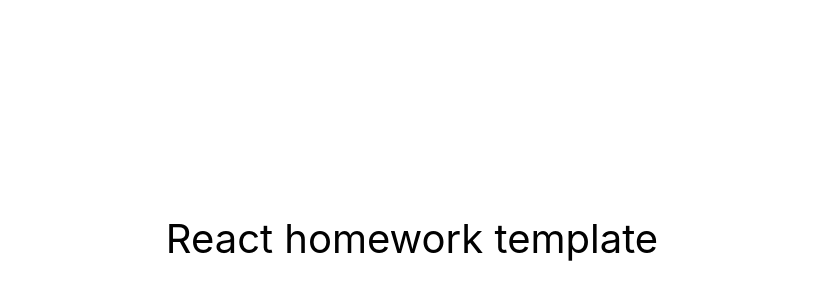
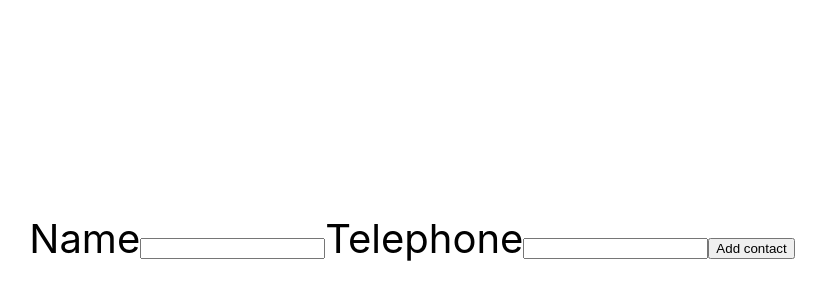
Before and after one commit to MaksimPavlyuchenko/goit-react-hw-02-phonebook, a React (Create React App) app: page / in a window 1280 px wide. Shown: the part 162-462 px from the top of the page, without its empty margins (228-1054 px from the left). Built offline with nearby package versions, Linux system fonts and the light colour scheme.

Commit message:
form-markup

```diff
--- a/package.json
+++ b/package.json
@@ -7,9 +7,11 @@
     "@testing-library/jest-dom": "^5.16.3",
     "@testing-library/react": "^12.1.4",
     "@testing-library/user-event": "^13.5.0",
+    "nanoid": "^4.0.2",
     "react": "^18.1.0",
     "react-dom": "^18.1.0",
     "react-scripts": "5.0.1",
+    "styled-components": "^5.3.11",
     "web-vitals": "^2.1.3"
   },
   "scripts": {
--- a/src/components/App.jsx
+++ b/src/components/App.jsx
@@ -1,6 +1,15 @@
-export const App = () => {
-  return (
-    <div
+import { Component } from "react";
+
+import ContactForm from "./ContactForm/ContactForm";
+
+ class App extends Component {
+  state = {
+    contacts: [],
+    filter: ''
+  }
+  render() {
+    return (
+      <div
       style={{
         height: '100vh',
         display: 'flex',
@@ -10,7 +19,9 @@ export const App = () => {
         color: '#010101'
       }}
     >
-      React homework template
+      <ContactForm/>
     </div>
-  );
-};
+    )
+
+}}
+export default App;
--- /dev/null
+++ b/src/components/ContactForm/ContactForm.jsx
@@ -0,0 +1,56 @@
+import { Component } from 'react';
+import { nanoid } from 'nanoid';
+
+class ContactForm extends Component {
+  state = {
+    name: '',
+    number: '',
+  };
+  handleSubmit =(e)=>{
+    e.preventDefault();
+    const{name,number}=this.state;
+
+  }
+  handleChange=(evt)=>{
+    const { name, value } = evt.target;
+    this.setState({ [name]: value });
+  }
+
+  render() {
+    const NameId = nanoid();
+    const TelId =nanoid();
+    const {name,number}=this.state;
+    return (
+      <form onSubmit={this.handleSubmit}>
+        <label htmlFor={NameId}>
+            Name
+          <input
+            type="text"
+            name="name"
+            pattern="^[a-zA-Zа-яА-Я]+(([' -][a-zA-Zа-яА-Я ])?[a-zA-Zа-яА-Я]*)*$"
+            title="Name may contain only letters, apostrophe, dash and spaces. For example Adrian, Jacob Mercer, Charles de Batz de Castelmore d'Artagnan"
+            required
+            id={NameId}
+            value={name}
+            onChange={this.handleChange}
+          />
+        </label>
+        <label htmlFor={TelId}>
+            Telephone
+          <input
+            type="tel"
+            name="number"
+            pattern="\+?\d{1,4}?[-.\s]?\(?\d{1,3}?\)?[-.\s]?\d{1,4}[-.\s]?\d{1,4}[-.\s]?\d{1,9}"
+            title="Phone number must be digits and can contain spaces, dashes, parentheses and can start with +"
+            required
+            id={TelId}
+            value={number}
+            onChange={this.handleChange}
+          />
+        </label>
+        <button type='submit'>Add contact</button>
+      </form>
+    );
+  }
+}
+export default ContactForm;
--- /dev/null
+++ b/src/components/ContactForm/ContactForm.styled.js
@@ -0,0 +1 @@
+import styled from 'styled-components';
--- a/src/index.js
+++ b/src/index.js
@@ -1,6 +1,7 @@
 import React from 'react';
 import ReactDOM from 'react-dom/client';
-import { App } from 'components/App';
+import App from 'components/App';
+
 import './index.css';
 
 ReactDOM.createRoot(document.getElementById('root')).render(
```
Also changed, not shown: 1 other file (tests, documents, lock files or other folders).
